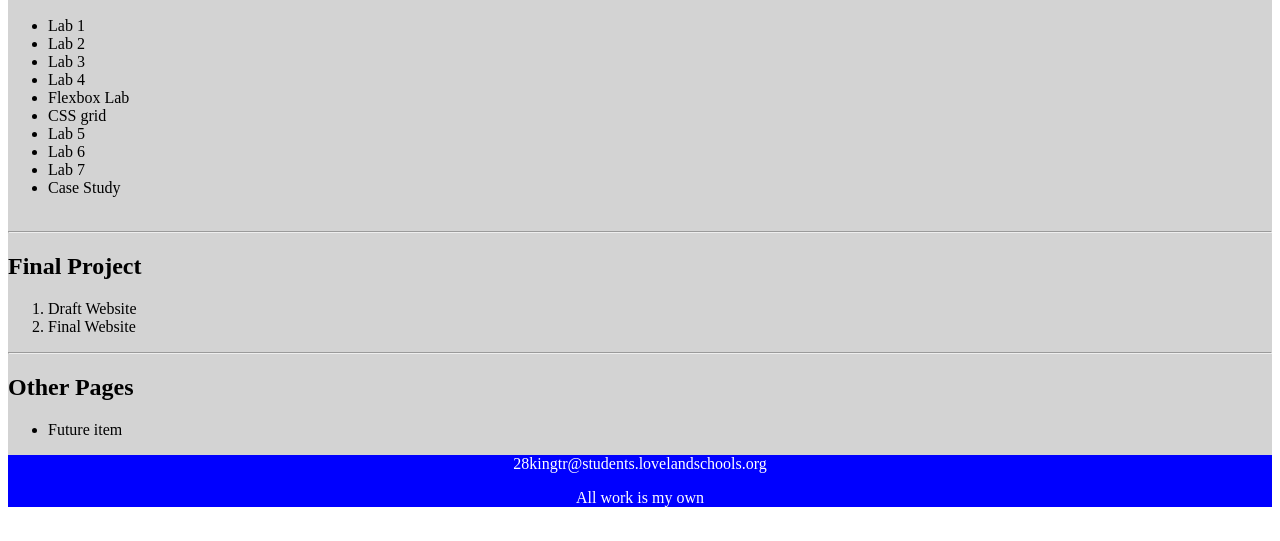
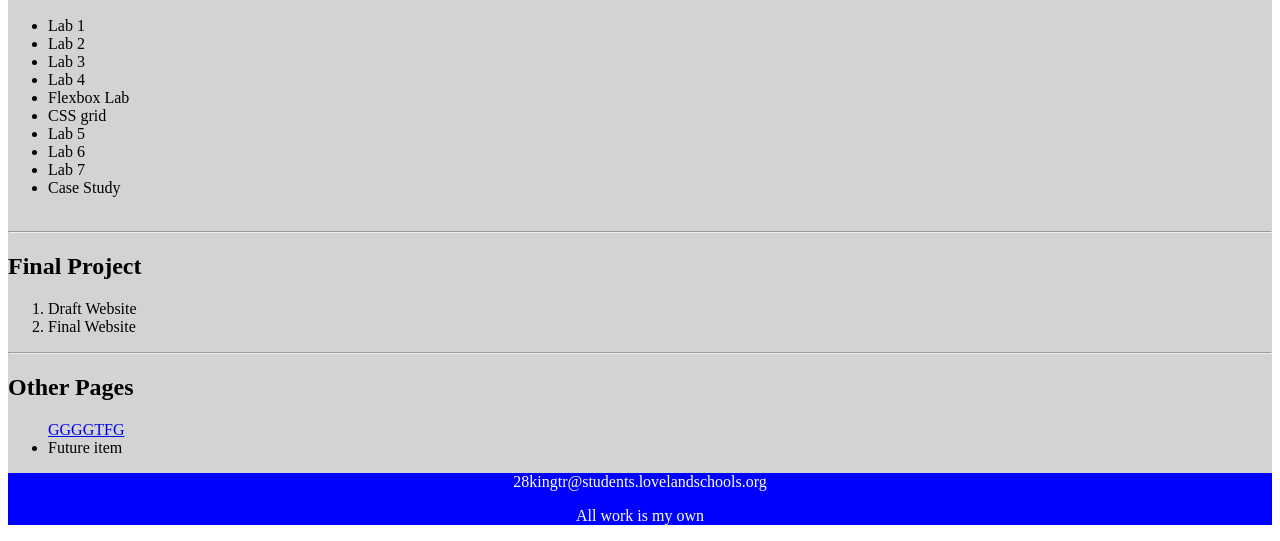
Before and after one commit to King23-k/Portfolio, a plain HTML site: page index.html in a window 1280 px wide. Shown: the part 512-1053 px from the top of the page. Drawn offline with Linux system fonts and the light colour scheme.

Commit message:
Update index.html

```diff
--- a/index.html
+++ b/index.html
@@ -56,6 +56,7 @@ color: white;
 <hr>
 <h2>Other Pages</h2>
 <ul>
+  <a href="https://king23-k.github.io/GGGGTFG/">GGGGTFG</a>
 <li>Future item</li>
 
 
```
